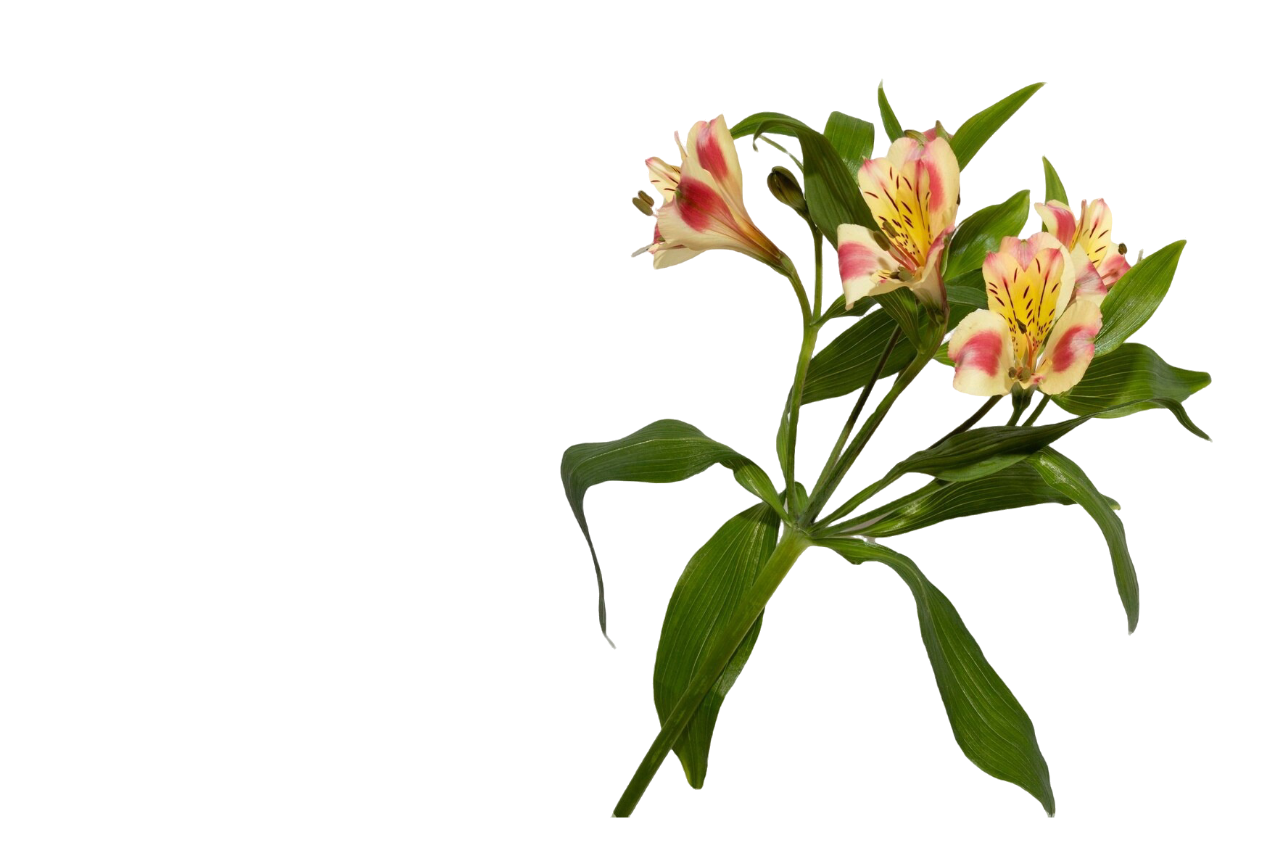
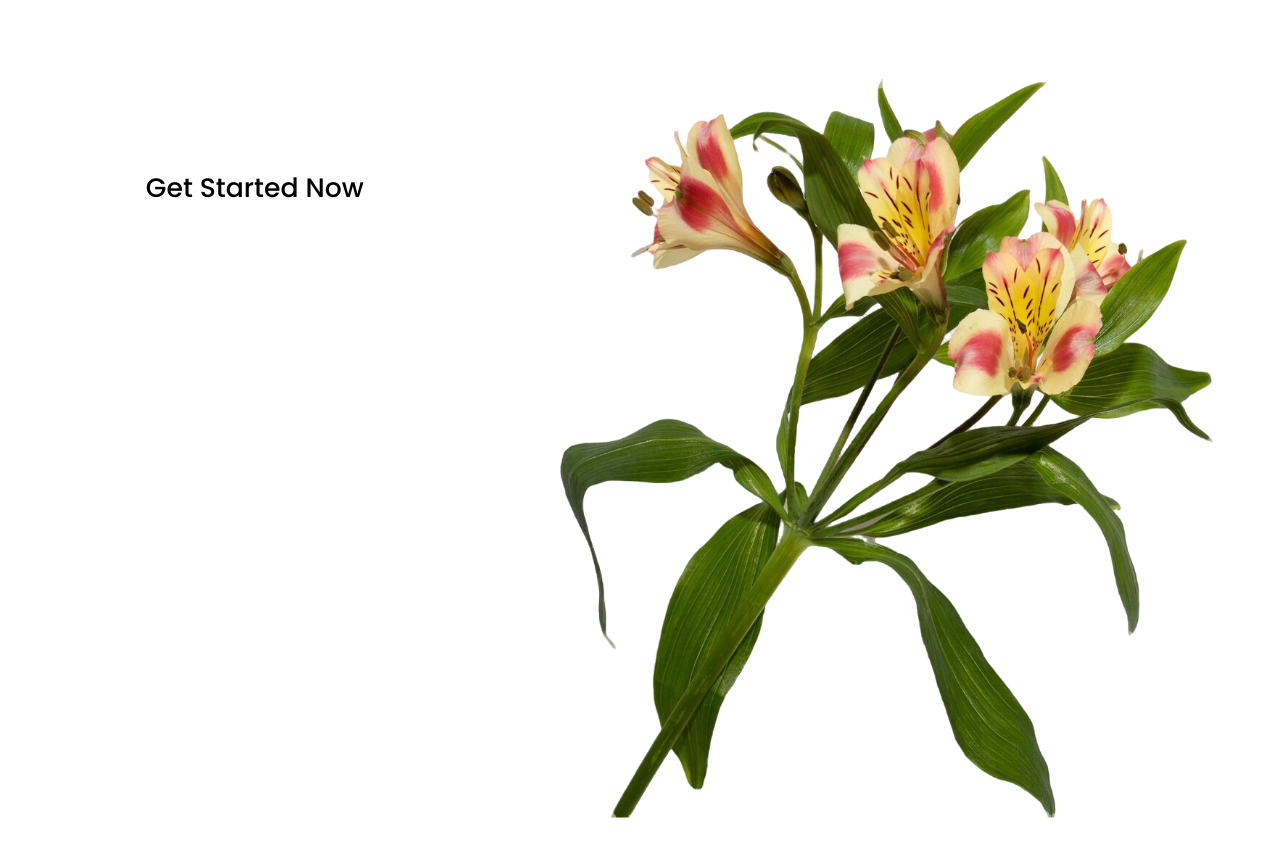
Before and after one commit to mandocdocmawin-dot/appdev1-final-practical-exam, a React (Vite) app: page / in a window 1280 px wide. Shown: the top 856 px of the page. Built offline with nearby package versions, Linux system fonts and the light colour scheme.

Commit message:
Add Sign Up page title

```diff
--- a/package.json
+++ b/package.json
@@ -10,6 +10,7 @@
     "preview": "vite preview"
   },
   "dependencies": {
+    "@fontsource/poppins": "^5.3.0",
     "react": "^19.3.1",
     "react-dom": "^19.3.1"
   },
--- a/src/components/SignUp/SignUp.jsx
+++ b/src/components/SignUp/SignUp.jsx
@@ -1,10 +1,13 @@
+import '@fontsource/poppins/500.css'
 import blossomFlower from '../../assets/blossom-flower.svg'
 import styles from './SignUp.module.css'
 
 function SignUp() {
   return (
     <main className={styles.page}>
-      <section className={styles.left} aria-label="Sign Up" />
+      <section className={styles.left} aria-label="Sign Up">
+        <h1 className={styles.title}>Get Started Now</h1>
+      </section>
       <section className={styles.right} aria-label="Blossom image">
         <img
           className={styles.blossom}
--- a/src/components/SignUp/SignUp.module.css
+++ b/src/components/SignUp/SignUp.module.css
@@ -1,4 +1,5 @@
 .page {
+  container-type: inline-size;
   display: grid;
   grid-template-columns: 650fr 886fr;
   width: 100%;
@@ -10,6 +11,17 @@
 
 .left {
   min-width: 0;
+  /* Figma: title starts at x=175px, y=202px in the 650px left column. */
+  padding: 31.076923% 0 0 26.923077%;
+}
+
+.title {
+  margin: 0;
+  font-family: 'Poppins', sans-serif;
+  font-size: min(2.083333cqw, 32px);
+  font-weight: 500;
+  line-height: 1.5;
+  color: #000;
 }
 
 .right {
```
Also changed, not shown: mandocdoc-signup-title.png (added), 1 other file (tests, documents, lock files or other folders).
